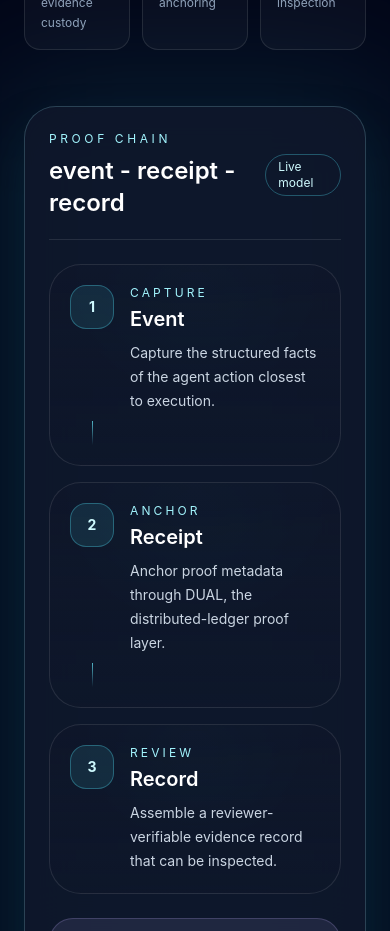
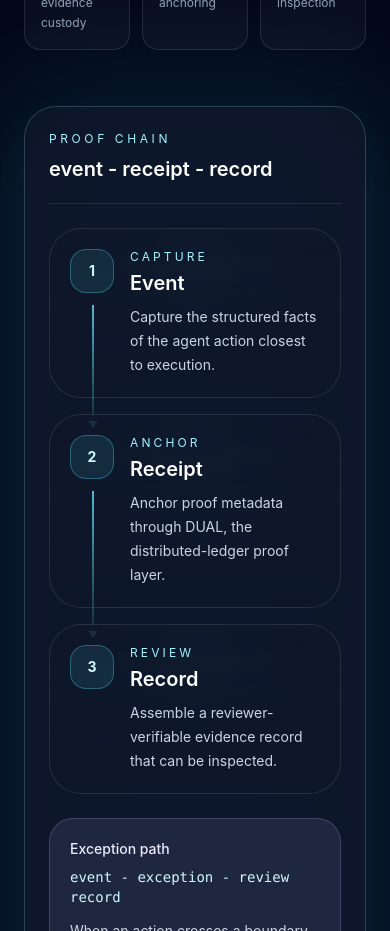
Before and after one commit to chainclock123/proofwarden-site, a Next.js app: page / in a window 390 px wide. Shown: the part 1000-1931 px from the top of the page. Built offline with nearby package versions, Linux system fonts and the light colour scheme.

Commit message:
Refine proof chain mobile card

```diff
--- a/src/app/globals.css
+++ b/src/app/globals.css
@@ -128,11 +128,23 @@ body {
 }
 
 .chain-line {
-  background: linear-gradient(180deg, rgba(103, 232, 249, 0.75), rgba(103, 232, 249, 0));
-  height: 1.5rem;
-  margin-left: 1.35rem;
-  margin-top: 0.5rem;
-  width: 1px;
+  background: linear-gradient(180deg, rgba(103, 232, 249, 0.78), rgba(103, 232, 249, 0.08));
+  bottom: -1.6rem;
+  left: 2.6rem;
+  position: absolute;
+  top: 4.75rem;
+  width: 2px;
+}
+
+.chain-line::after {
+  border-left: 5px solid transparent;
+  border-right: 5px solid transparent;
+  border-top: 7px solid rgba(103, 232, 249, 0.78);
+  bottom: -0.35rem;
+  content: "";
+  left: 50%;
+  position: absolute;
+  transform: translateX(-50%);
 }
 
 .field-label {
--- a/src/app/page.tsx
+++ b/src/app/page.tsx
@@ -250,12 +250,11 @@ export default function Home() {
           <div className="relative">
             <div className="absolute -inset-8 rounded-[3rem] bg-cyan-300/10 blur-3xl" />
             <div className="relative overflow-hidden rounded-[2rem] border border-cyan-200/20 bg-slate-900/80 p-6 shadow-2xl shadow-cyan-950/60 backdrop-blur-xl">
-              <div className="mb-6 flex items-center justify-between border-b border-white/10 pb-5">
+              <div className="mb-6 border-b border-white/10 pb-5">
                 <div>
                   <p className="text-xs uppercase tracking-[0.3em] text-cyan-200">Proof chain</p>
-                  <h2 className="mt-2 text-2xl font-semibold text-white">event - receipt - record</h2>
+                  <h2 className="mt-2 whitespace-nowrap text-xl font-semibold text-white sm:text-2xl">event - receipt - record</h2>
                 </div>
-                <div className="rounded-full border border-cyan-300/30 px-3 py-1 text-xs text-cyan-100">Live model</div>
               </div>
 
               <div className="space-y-4">
```
